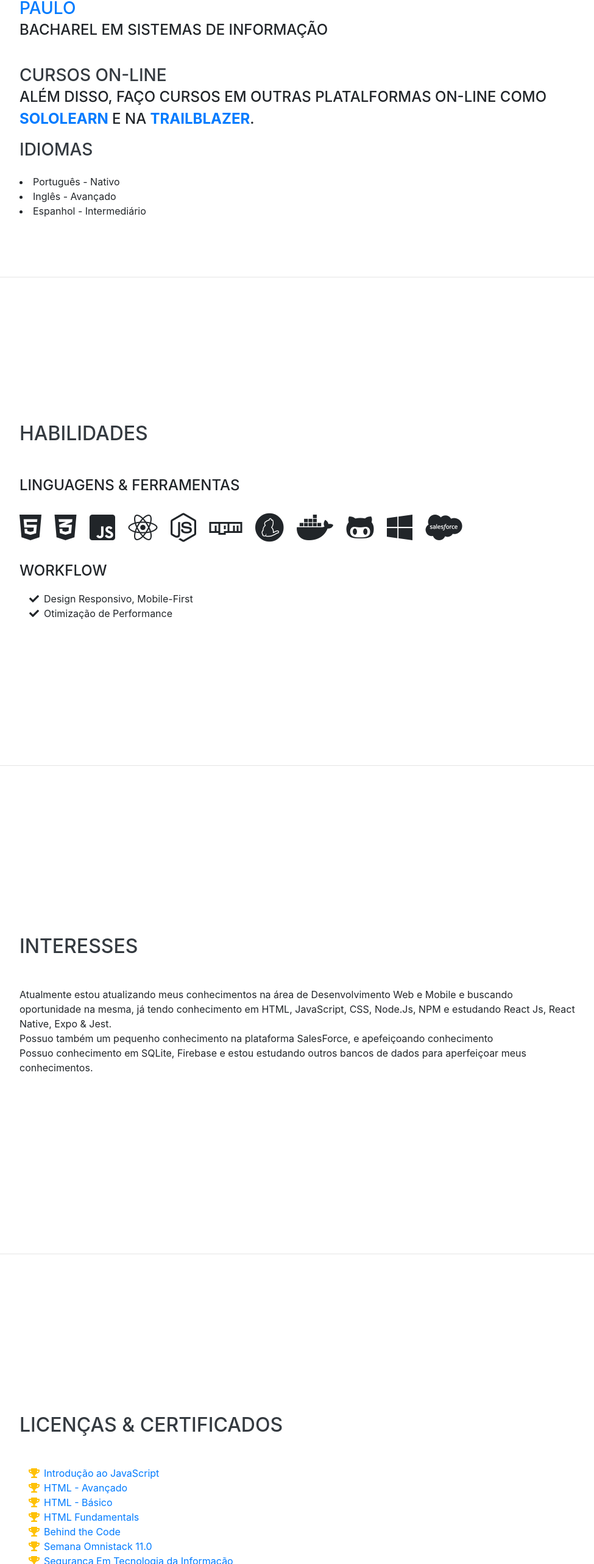
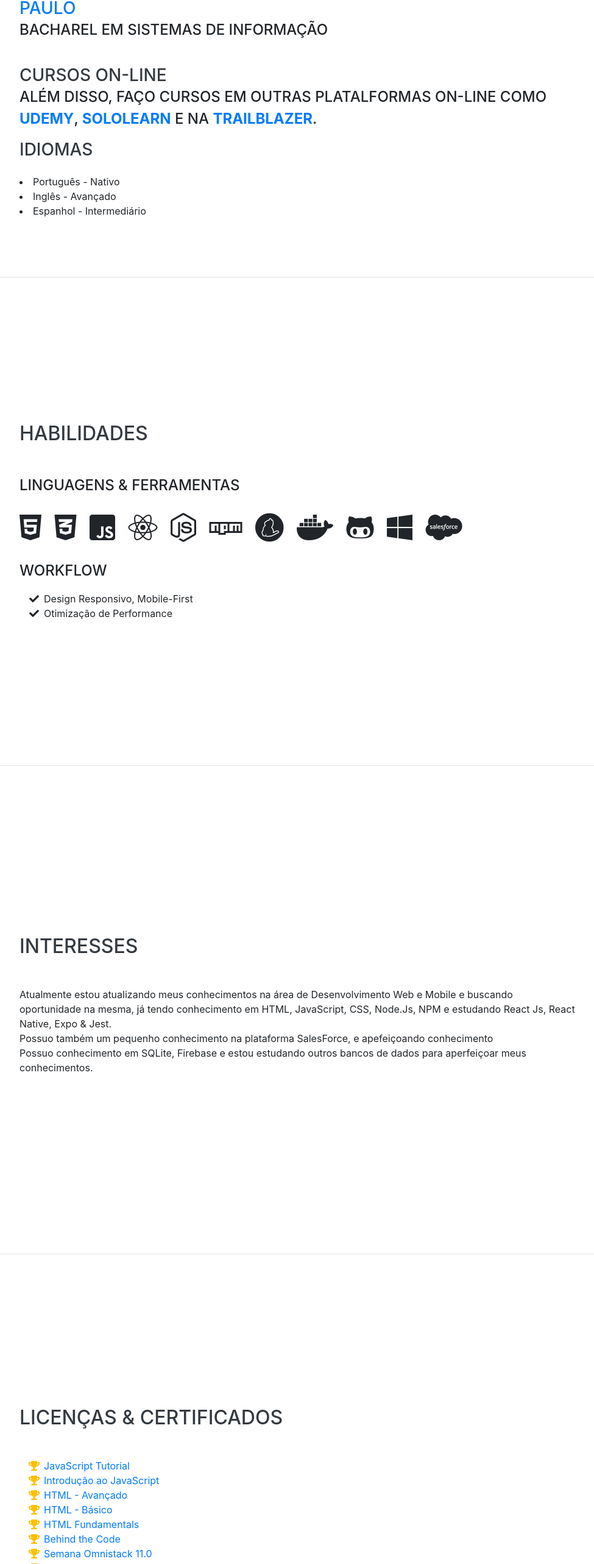
Before and after one commit to LeoMisi/leomisi.github.io, a website with bundled scripts: page index.html in a window 1280 px wide. Shown: the part 2475-5040 px from the top of the page at 61% size, without its empty margins (288-1263 px from the left). Built offline with nearby package versions, Linux system fonts and the light colour scheme; a web font is replaced by a local one.

Commit message:
Atualização de Certificado - 2

```diff
--- a/index.html
+++ b/index.html
@@ -306,10 +306,10 @@
             <div class="resume-content">
               <h3 class="mb-0">Cursos On-Line</h3>
               <div class="subheading mb-3">
-                Além disso, faço cursos em outras platalformas on-line como
+                Além disso, faço cursos em outras platalformas on-line como <a href="https://www.udemy.com/" target="_blank">
+                <b>Udemy</b></a>,
                 <a href="https://www.sololearn.com/" target="_blank"
-                  ><b>SoloLearn</b></a
-                >
+                  ><b>SoloLearn</b></a>
                 e na
                 <a href="https://trailblazer.me/" target="_blank"><b>trailblazer</b></a
                 >.
@@ -426,6 +426,14 @@
           <ul class="fa-ul mb-0">
             <li>
               <a
+                href="https://www.sololearn.com/Certificate/1024-9412241/pdf/"
+                target="_blank"
+                title="Clique para ver o certificado"
+                ><i class="fa-li fa fa-trophy text-warning"></i> JavaScript Tutorial
+              </a>
+            </li>
+            <li>
+              <a
                 href="https://www.ev.org.br/"
                 target="_blank"
                 title="Credencial: E5BAA58E-61F6-44F2-9041-33D0C85D0B18"
```
